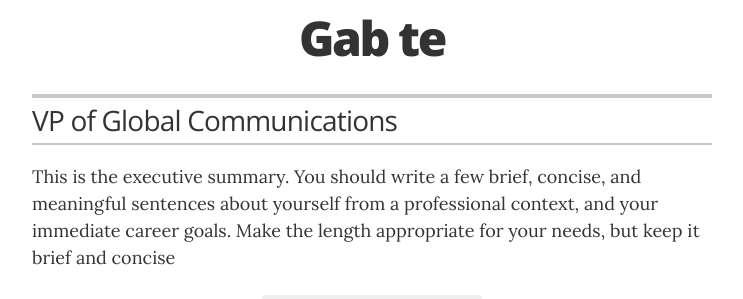
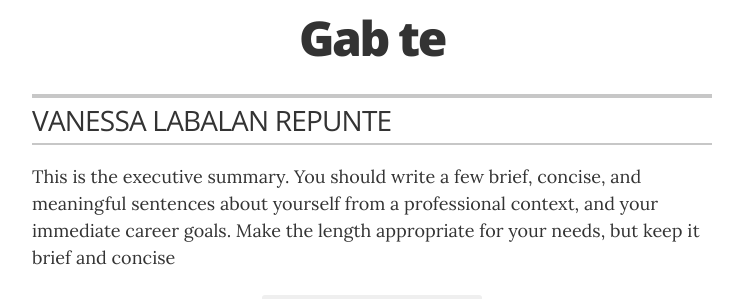
Before and after one commit to Gab-te/Gab-te.github.io, a Jekyll site: the page built from index.html, in a window 1280 px wide and 900 px high. Shown: the part 121-420 px from the top of the window, without its empty margins (268-1011 px from the left). Built offline with Jekyll 4.4.1, drawn with Linux system fonts in a browser that asks for light colours.

Commit message:
change yb64

```diff
--- a/_config.yml
+++ b/_config.yml
@@ -11,16 +11,16 @@
 # Resume settings
 resume_avatar:                  "true"
 resume_name:                    "Gab te"
-resume_title:                   "VP of Global Communications"
+resume_title:                   "VANESSA LABALAN REPUNTE"
 
 # used for the contact button in _layouts/resume.html
-resume_contact_email:           "lisasimpson@youremailaddress.com"
+resume_contact_email:           "Vanessa.repunte@gmail.com"
 
 # the next two items are used for schema itemprops in _layouts/resume.html
-resume_contact_telephone:       "555-7334"
-resume_contact_address:         "742 Evergreen Terrace, Springfield"
+resume_contact_telephone:       "09068390013"
+  #resume_contact_address:         "742 Evergreen Terrace, Springfield"
 
-resume_header_contact_info:     "742 Evergreen Terrace, Springfield • 555-7334 • lisasimpson@youremailaddress.com"
+  #resume_header_contact_info:     "742 Evergreen Terrace, Springfield • 555-7334 • lisasimpson@youremailaddress.com"
 display_header_contact_info:    "false"
 
 resume_header_intro: "<p>This is the executive summary. You should write a few brief, concise, and meaningful sentences about yourself from a professional context, and your immediate career goals. Make the length appropriate for your needs, but keep it brief and concise</p>"
```
